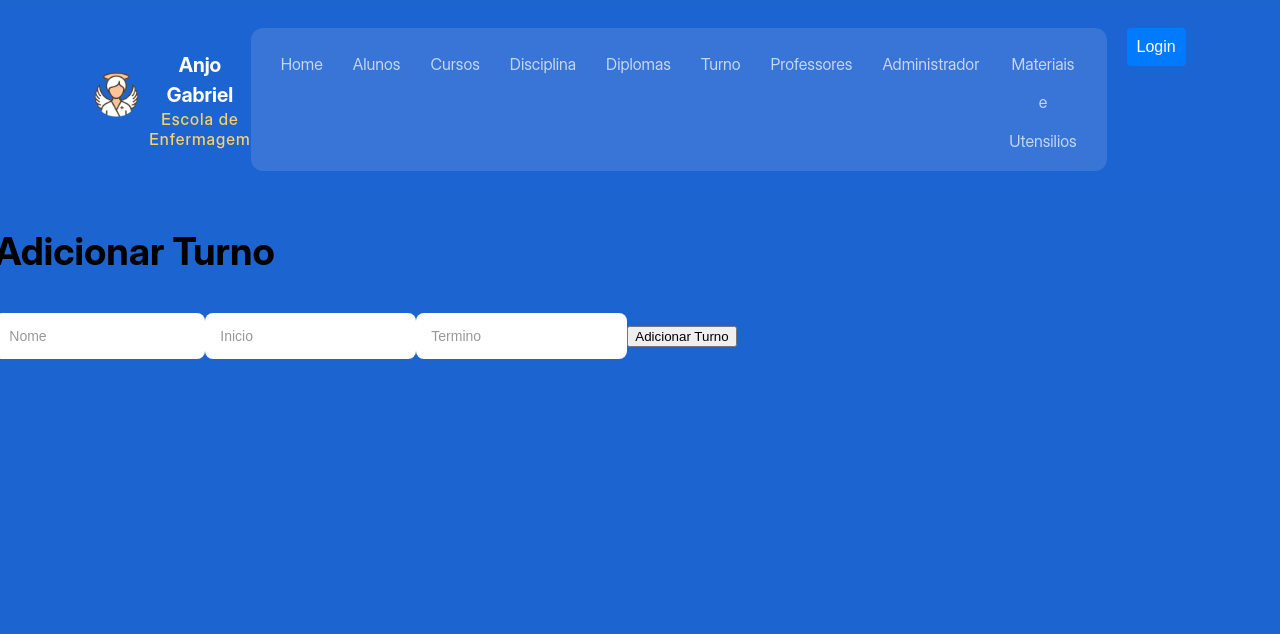
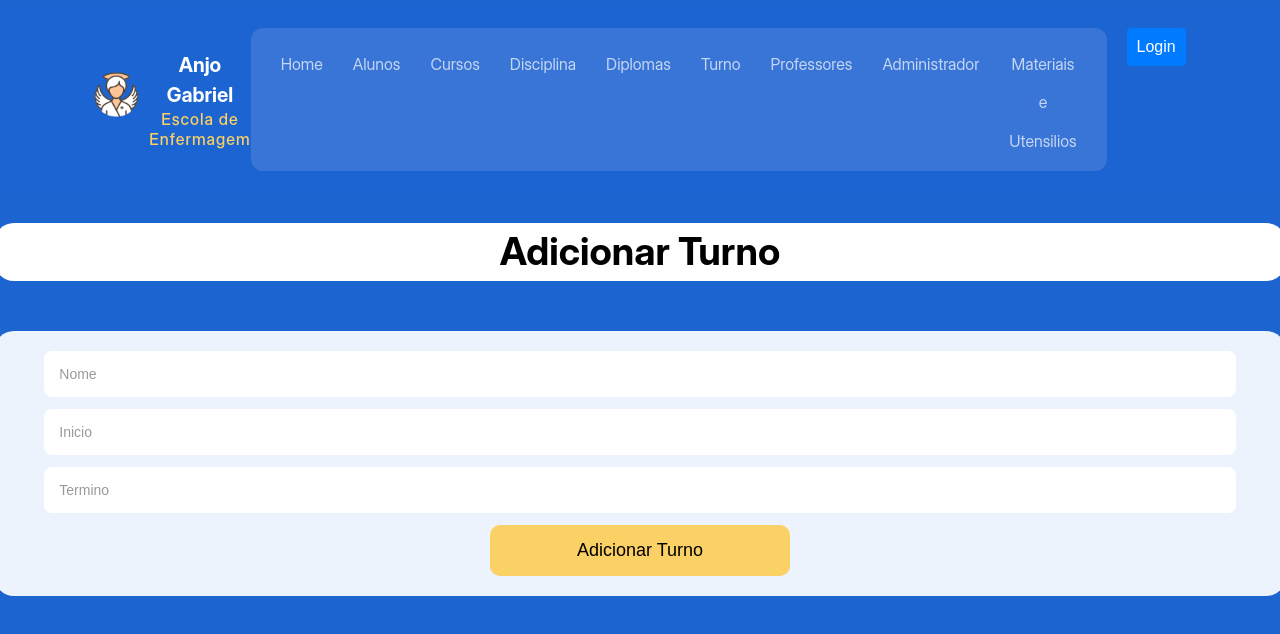
Before and after one commit to MP-oliveira/frontend-anjogabriel, a React (Vite) app in the folder frontend/: page /turnos in a window 1280 px wide. Shown: the top 634 px of the page. Built offline with nearby package versions, Linux system fonts and the light colour scheme.

Commit message:
feat:  login and logout alunos

```diff
--- a/frontend/src/App.jsx
+++ b/frontend/src/App.jsx
@@ -33,18 +33,18 @@ import Professores from "./components/Professores/Professores";
 
 function App() {
   const { user } = useUser(); // Obter o estado do usuário
-  const  role  = user;
+  const role = user;
   return (
     <>
       <BrowserRouter>
         <Header />
         <Routes>
-          <Route path="/login" element={!user ? <Login/> : <Home/> } />
+          <Route path="/login" element={!user ? <Login /> : <Home />} />
           <Route path="/esqueciaasenha" element={<EsqueciASenha />} />
 
-          <Route path="/alunos/add" element={<AddAluno />} />
-          <Route path="/alunos/edit/:id" element={<EditAluno />} />
-          <Route path="/alunos" element={<Alunos />} />
+          <Route path="/alunos/add" element={user && role.role === 'aluno' ? <AddAluno /> : <Navigate to="/login" />} />
+          <Route path="/alunos/edit/:id" element={user && role.role === 'aluno' ? <EditAluno /> : <Navigate to="/login" />} />
+          <Route path="/alunos" element={user && role.role === 'aluno' ? <Alunos /> : <Navigate to="/login" />} />
 
           <Route path="/cursos/add" element={<AddCurso />} />
           <Route path="/cursos/edit/:id" element={<EditCurso />} />
@@ -54,13 +54,13 @@ function App() {
           <Route path="/disciplinas/edit/:id" element={<EditDisciplina />} />
           <Route path="/disciplinas" element={<Disciplinas />} />
 
-          <Route path="/admins/create" element={user && role.role === 'admin' ? <AddAdmin /> : <Navigate to="/login"/> } />
-          <Route path="/admins/edit/:id" element={user && role.role === 'admin' ? <EditAdmin />: <Navigate to="/login"/> } />
-          <Route path="/admins" element={user && role.role === 'admin' ? <Admins />: <Navigate to="/login"/> } />
+          <Route path="/admins/create" element={user && role.role === 'admin' ? <AddAdmin /> : <Navigate to="/login" />} />
+          <Route path="/admins/edit/:id" element={user && role.role === 'admin' ? <EditAdmin /> : <Navigate to="/login" />} />
+          <Route path="/admins" element={user && role.role === 'admin' ? <Admins /> : <Navigate to="/login" />} />
 
-          <Route path="/professores/add" element={user && role.role === 'professor'?<AddProfessor /> : <Navigate to="/login"/>} />
-          <Route path="/professores/edit/:id" element={user && role.role === 'professor'? <EditProfessor />: <Navigate to="/login"/>} />
-          <Route path="/professores" element={user && role.role === 'professor'? <Professores />: <Navigate to="/login"/>} />
+          <Route path="/professores/add" element={user && role.role === 'professor' ? <AddProfessor /> : <Navigate to="/login" />} />
+          <Route path="/professores/edit/:id" element={user && role.role === 'professor' ? <EditProfessor /> : <Navigate to="/login" />} />
+          <Route path="/professores" element={user && role.role === 'professor' ? <Professores /> : <Navigate to="/login" />} />
 
           <Route path="/diplomas" element={<AddDiploma />} />
           <Route path="/turnos" element={<AddTurno />} />
--- a/frontend/src/components/AddDiploma/AddDiploma.jsx
+++ b/frontend/src/components/AddDiploma/AddDiploma.jsx
@@ -1,5 +1,6 @@
 import React, { useState } from "react";
 import api from "../../services/api"; // Importando o serviço de API
+import '../AddAluno/AddAluno.css';
 
 const AddDiploma = () => {
   const [nome, setNome] = useState("")
@@ -31,8 +32,11 @@ const AddDiploma = () => {
 
   return (
     <>
-      <h2>Adicionar Diploma</h2>
-      <form onSubmit={handleSubmit}>
+      <h2 className="addaluno-container">Adicionar Diploma</h2>
+      <form
+        className="form-addaluno"
+        onSubmit={handleSubmit}
+      >
         <input
           type="text"
           value={nome}
@@ -40,7 +44,11 @@ const AddDiploma = () => {
           placeholder="Nome"
         />
 
-        <button type="submit">Adicionar Diploma</button>
+        <button
+          className="aluno-btn"
+          type="submit">
+          Adicionar Diploma
+        </button>
       </form>
     </>
   );
--- a/frontend/src/components/Addturno/AddTurno.jsx
+++ b/frontend/src/components/Addturno/AddTurno.jsx
@@ -1,5 +1,7 @@
 import React, { useState } from "react";
 import api from "../../services/api"; // Importando o serviço de API
+import '../AddAluno/AddAluno.css';
+
 
 const AddTurno = () => {
   const [nome, setNome] = useState("")
@@ -34,28 +36,35 @@ const AddTurno = () => {
 
   return (
     <>
-      <h2>Adicionar Turno</h2>
-      <form onSubmit={handleSubmit}>
+      <h2 className="addaluno-container" >Adicionar Turno</h2>
+      <form
+        className="form-addaluno"
+        ÍonSubmit={handleSubmit}
+      >
         <input
           type="text"
           value={nome}
           onChange={(e) => setNome(e.target.value)}
           placeholder="Nome"
         />
-         <input
+        <input
           type="text"
           value={inicio}
           onChange={(e) => setInicio(e.target.value)}
           placeholder="Inicio"
         />
-         <input
+        <input
           type="text"
           value={termino}
           onChange={(e) => setTermino(e.target.value)}
           placeholder="Termino"
         />
 
-        <button type="submit">Adicionar Turno</button>
+        <button
+          className="aluno-btn"
+          type="submit">
+          Adicionar Turno
+        </button>
       </form>
     </>
   );
```
